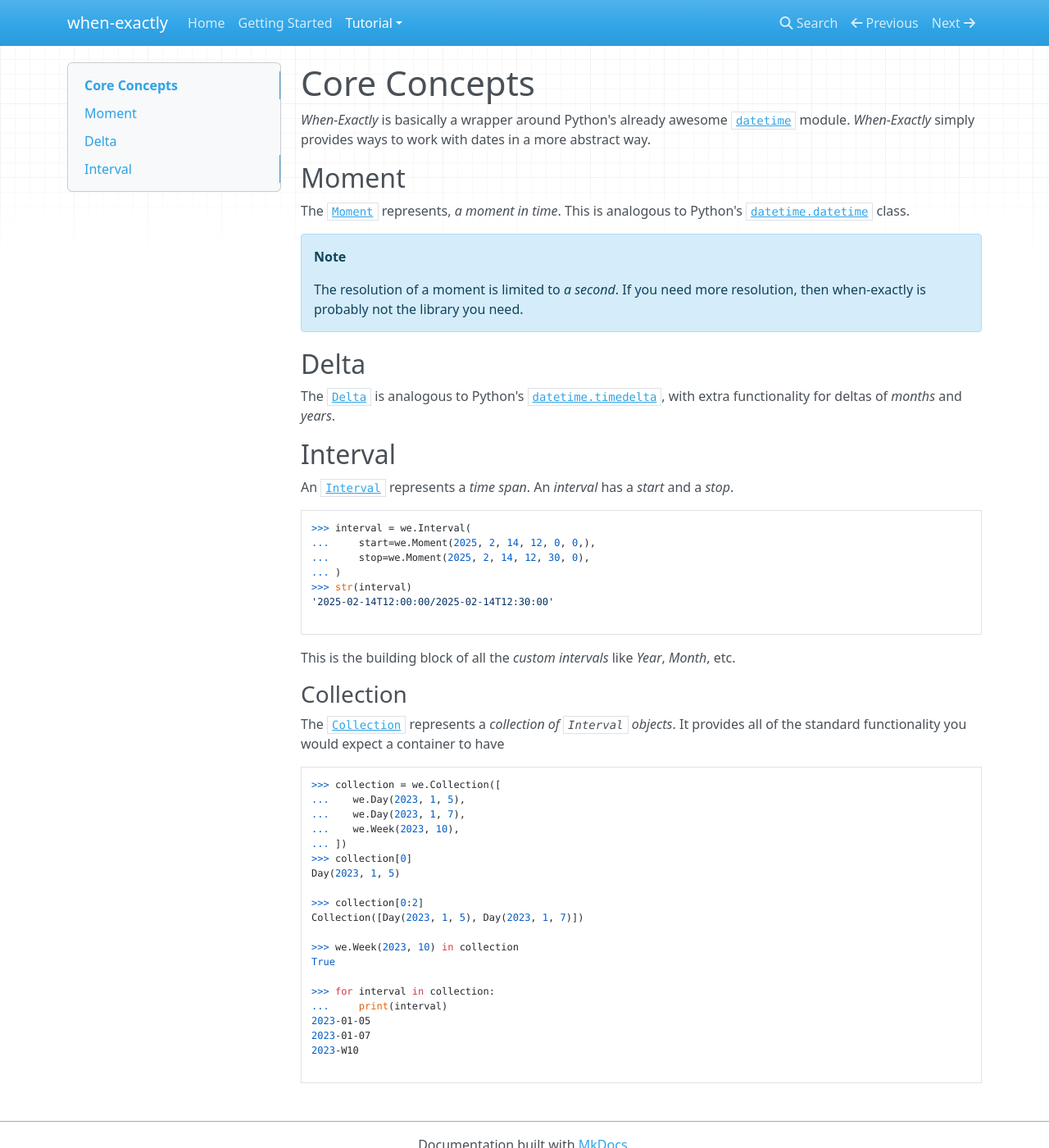
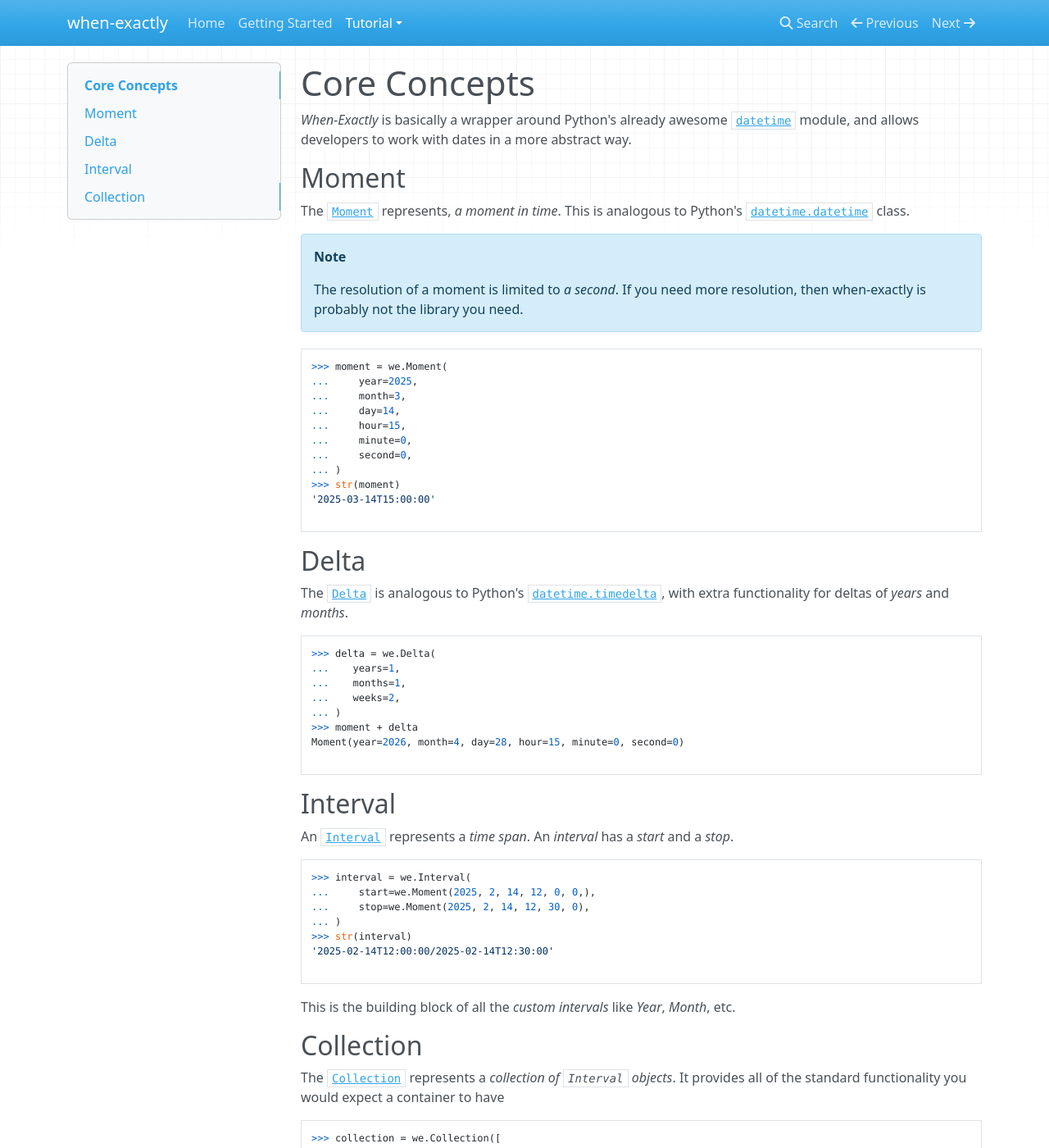
Before and after one commit to nicobako/when-exactly, an MkDocs documentation site: the page built from docs/tutorial/core-concepts.md, in a window 1280 px wide and 1400 px high. Shown: the whole window at 82% size. Built offline with MkDocs 1.6.1, drawn with Linux system fonts in a browser that asks for light colours; nearby versions of some CDN libraries; a script that is not in the unit is left out.

Commit message:
improving docs

````diff
--- a/docs/tutorial/core-concepts.md
+++ b/docs/tutorial/core-concepts.md
@@ -1,6 +1,6 @@
 # Core Concepts
 
-_When-Exactly_ is basically a wrapper around Python's already awesome [`datetime`](https://docs.python.org/3/library/datetime.html) module. _When-Exactly_ simply provides ways to work with dates in a more abstract way.
+_When-Exactly_ is basically a wrapper around Python's already awesome [`datetime`](https://docs.python.org/3/library/datetime.html) module, and allows developers to work with dates in a more abstract way.
 
 ## Moment
 
@@ -12,11 +12,37 @@
     The resolution of a moment is limited to _a second_.
     If you need more resolution, then when-exactly is probably not the library you need.
 
+
+```python
+>>> moment = we.Moment(
+...     year=2025,
+...     month=3,
+...     day=14,
+...     hour=15,
+...     minute=0,
+...     second=0,
+... )
+>>> str(moment)
+'2025-03-14T15:00:00'
+
+```
+
 ## Delta
 
 The [`Delta`](./delta.md) is analogous to Python's
 [`datetime.timedelta`](https://docs.python.org/3/library/datetime.html#datetime.timedelta),
-with extra functionality for deltas of _months_ and _years_.
+with extra functionality for deltas of _years_ and _months_.
+
+```python
+>>> delta = we.Delta(
+...    years=1,
+...    months=1,
+...    weeks=2,
+... )
+>>> moment + delta
+Moment(year=2026, month=4, day=28, hour=15, minute=0, second=0)
+
+```
 
 ## Interval
 
@@ -35,7 +61,7 @@
 
 This is the building block of all the _custom intervals_ like _Year_, _Month_, etc.
 
-### Collection
+## Collection
 
 The [`Collection`](./collection.md) represents a _collection of `Interval` objects_.
 It provides all of the standard functionality you would expect a container to have
````
Also changed, not shown: README.md (+5 -1 lines), docs/getting-started.md (+10 -2 lines), docs/index.md (+8 -4 lines), docs/tutorial/custom-interval.md (added), 5 other files.
